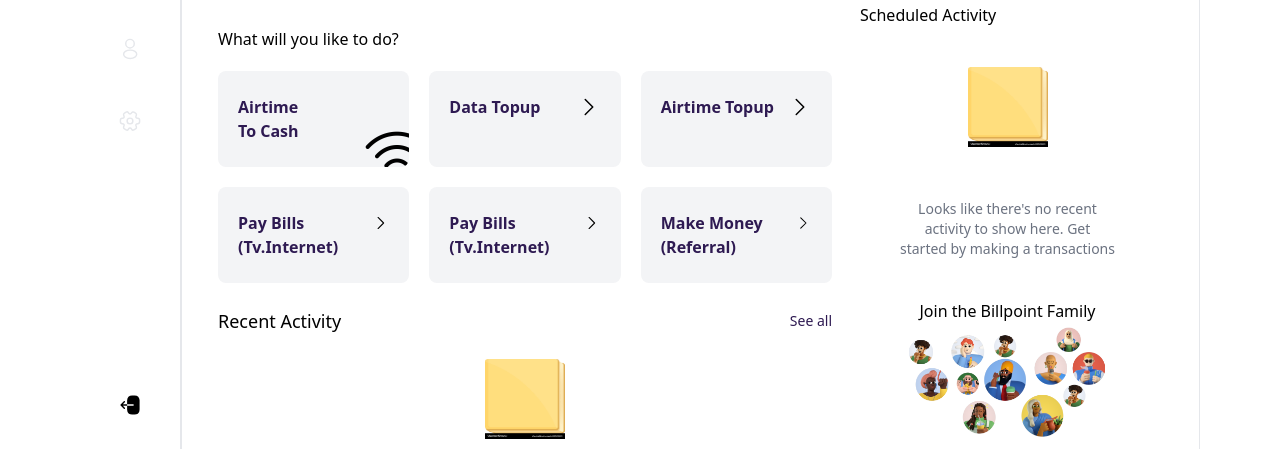
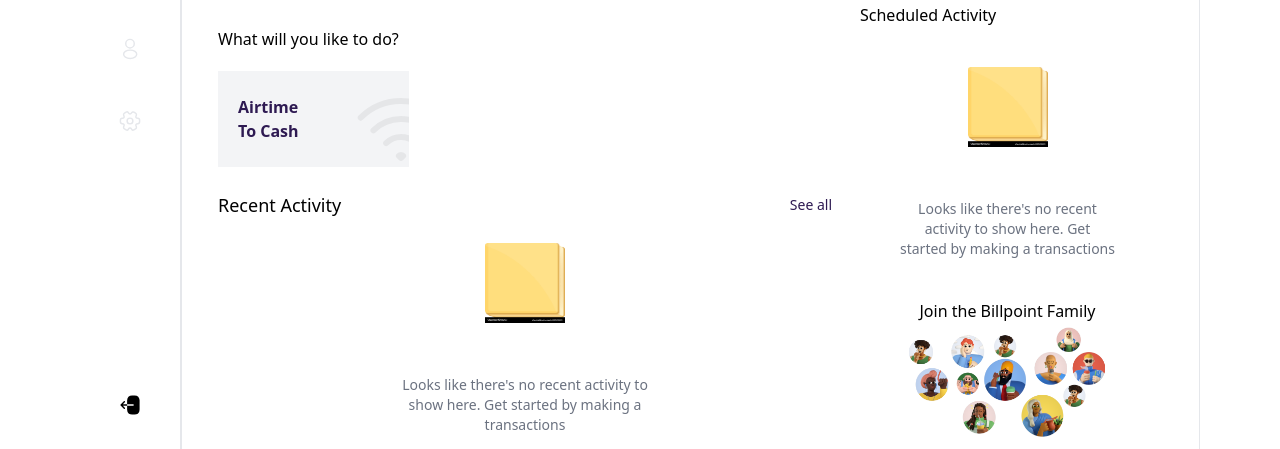
Before and after one commit to Rasheed124/gtech, a website: page public/dashboard.html in a window 1280 px wide. Shown: the part 351-800 px from the top of the page. Drawn offline with Linux system fonts and the light colour scheme.

Commit message:
changes added

```diff
--- a/public/dashboard.html
+++ b/public/dashboard.html
@@ -968,7 +968,7 @@
 
                       <div class="grid-cols-2 grid md:grid-cols-3 gap-5">
                         <button
-                          class="grid grid-cols-2 gap-2 px-5 py-6 bg-gray-100 rounded-lg overflow-hidden relative"
+                          class="grid grid-cols-2 gap-2 px-5 py-6 bg-gray-100  overflow-hidden relative"
                         >
                           <!-- Text -->
                           <p
@@ -978,133 +978,16 @@
                           </p>
 
                           <div
-                            class="absolute -bottom-5 -right-5 w-16 h-16 bg-[url('./images/wi-fi-icon.png')] bg-center bg-cover"
-                          ></div>
+                            class="absolute  bottom-5 -right-2 w-16 h-16 bg-center bg-cover"
+                          >
+                          <svg xmlns="http://www.w3.org/2000/svg" fill="none" viewBox="0 0 24 24" stroke-width="1.5" stroke="currentColor" class="size-24 text-black opacity-5">
+                            <path stroke-linecap="round" stroke-linejoin="round" d="M8.288 15.038a5.25 5.25 0 0 1 7.424 0M5.106 11.856c3.807-3.808 9.98-3.808 13.788 0M1.924 8.674c5.565-5.565 14.587-5.565 20.152 0M12.53 18.22l-.53.53-.53-.53a.75.75 0 0 1 1.06 0Z" />
+                          </svg>
+
+                        </div>
                         </button>
 
-                        <button
-                          class="flex flex-row justify-between gap-2 px-5 py-6 bg-gray-100 rounded-lg"
-                        >
-                          <p
-                            class="text-base text-left font-bold capitalize text-deep-purple"
-                          >
-                            data topup
-                          </p>
 
-                          <svg
-                            xmlns="http://www.w3.org/2000/svg"
-                            fill="none"
-                            viewBox="0 0 24 24"
-                            stroke-width="1.5"
-                            stroke="currentColor"
-                            class="size-6 text-black"
-                          >
-                            <path
-                              stroke-linecap="round"
-                              stroke-linejoin="round"
-                              d="m8.25 4.5 7.5 7.5-7.5 7.5"
-                            />
-                          </svg>
-                        </button>
-
-                        <button
-                          class="flex flex-row justify-between gap-2 px-5 py-6 bg-gray-100 rounded-lg"
-                        >
-                          <p
-                            class="text-base text-left font-bold capitalize text-deep-purple"
-                          >
-                            airtime topup
-                          </p>
-
-                          <svg
-                            xmlns="http://www.w3.org/2000/svg"
-                            fill="none"
-                            viewBox="0 0 24 24"
-                            stroke-width="1.5"
-                            stroke="currentColor"
-                            class="size-6 text-black"
-                          >
-                            <path
-                              stroke-linecap="round"
-                              stroke-linejoin="round"
-                              d="m8.25 4.5 7.5 7.5-7.5 7.5"
-                            />
-                          </svg>
-                        </button>
-
-                        <button
-                          class="flex flex-row justify-between gap-2 px-5 py-6 bg-gray-100 rounded-lg"
-                        >
-                          <p
-                            class="text-base text-left font-bold capitalize text-deep-purple"
-                          >
-                            pay bills (Tv.Internet)
-                          </p>
-
-                          <svg
-                            xmlns="http://www.w3.org/2000/svg"
-                            fill="none"
-                            viewBox="0 0 24 24"
-                            stroke-width="1.5"
-                            stroke="currentColor"
-                            class="size-6 text-black"
-                          >
-                            <path
-                              stroke-linecap="round"
-                              stroke-linejoin="round"
-                              d="m8.25 4.5 7.5 7.5-7.5 7.5"
-                            />
-                          </svg>
-                        </button>
-
-                        <button
-                          class="flex flex-row justify-between gap-2 px-5 py-6 bg-gray-100 rounded-lg"
-                        >
-                          <p
-                            class="text-base text-left font-bold capitalize text-deep-purple"
-                          >
-                            pay bills (Tv.Internet)
-                          </p>
-
-                          <svg
-                            xmlns="http://www.w3.org/2000/svg"
-                            fill="none"
-                            viewBox="0 0 24 24"
-                            stroke-width="1.5"
-                            stroke="currentColor"
-                            class="size-6 text-black"
-                          >
-                            <path
-                              stroke-linecap="round"
-                              stroke-linejoin="round"
-                              d="m8.25 4.5 7.5 7.5-7.5 7.5"
-                            />
-                          </svg>
-                        </button>
-                        <button
-                          class="flex flex-row justify-between gap-2 px-5 py-6 bg-gray-100 rounded-lg"
-                        >
-                          <p
-                            class="text-base text-left font-bold capitalize text-deep-purple"
-                          >
-                            make money (Referral)
-                          </p>
-
-                          <svg
-                            xmlns="http://www.w3.org/2000/svg"
-                            fill="none"
-                            viewBox="0 0 24 24"
-                            stroke-width="1.5"
-                            stroke="currentColor"
-                            class="size-6 text-black"
-                          >
-                            <path
-                              stroke-linecap="round"
-                              stroke-linejoin="round"
-                              d="m8.25 4.5 7.5 7.5-7.5 7.5"
-                            />
-                          </svg>
-                        </button>
                       </div>
                     </div>
 
```
Also changed, not shown: public/output.css.
